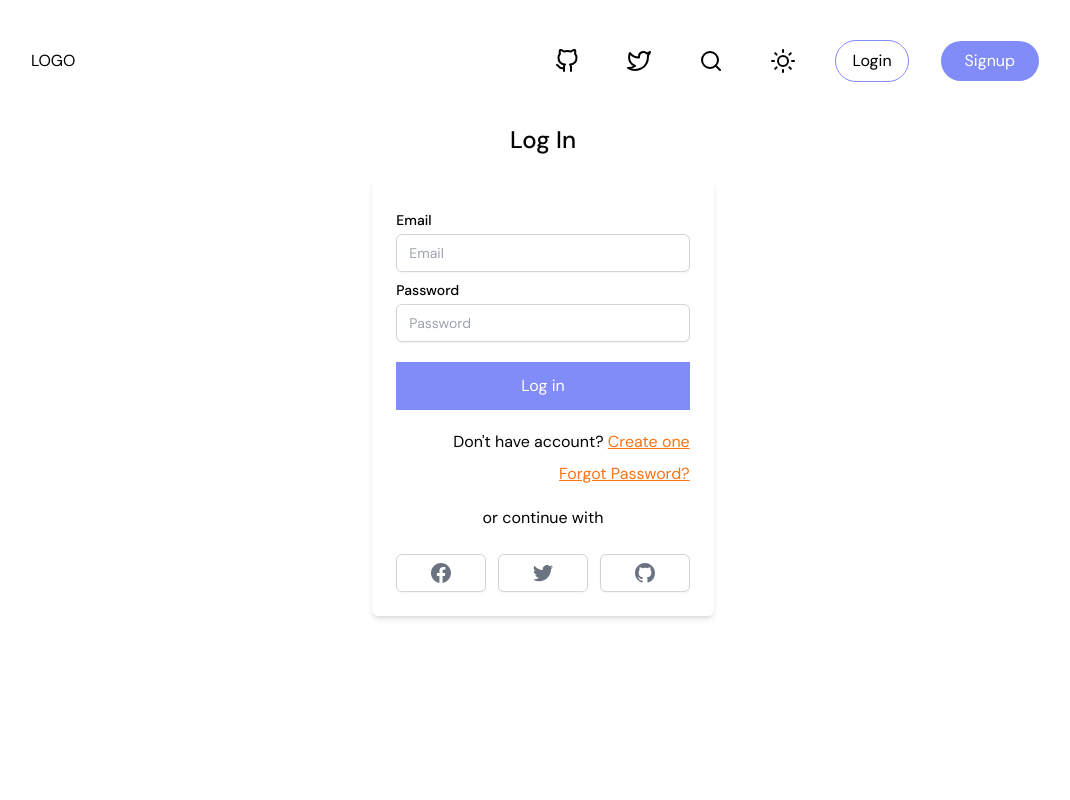
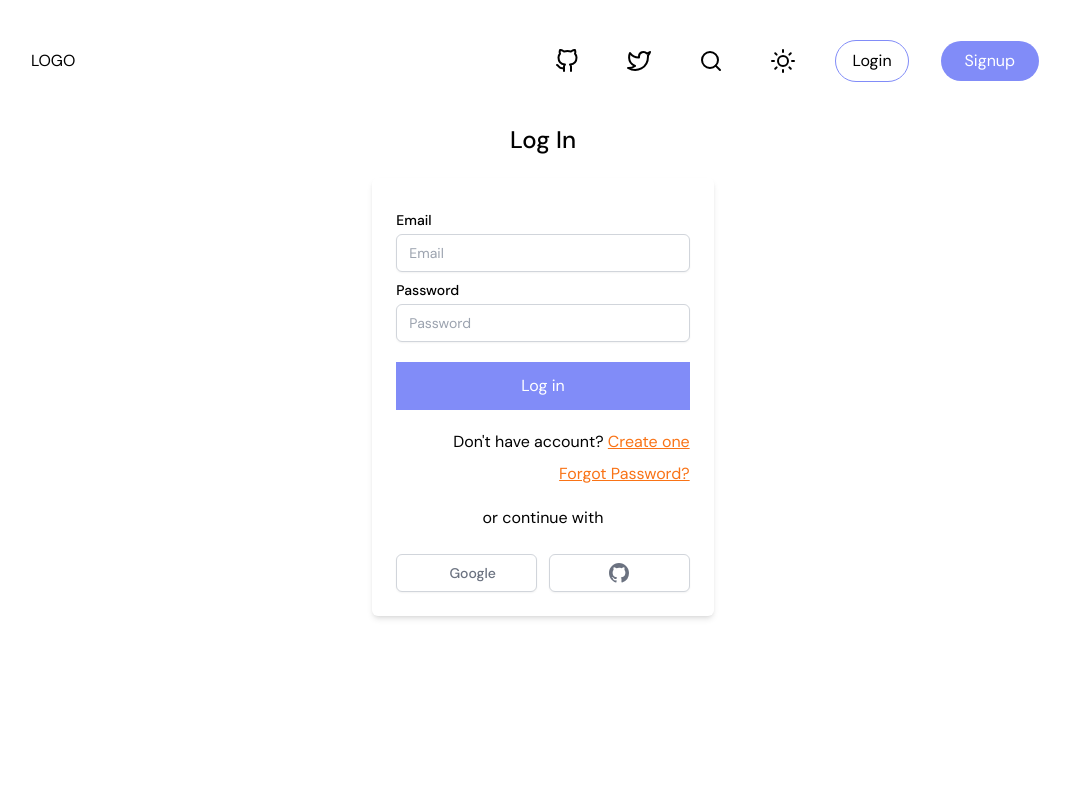
Before and after one commit to alsongarbuja/notetal, a Next.js app: page /auth/login in a window 1280 px wide. Shown: the top 800 px of the page, without its empty margins (97-1167 px from the left). Built offline with nearby package versions, Linux system fonts and the light colour scheme.

Commit message:
UI: update social logins to have google but not facebook and twitter

```diff
--- a/pages/auth/login.tsx
+++ b/pages/auth/login.tsx
@@ -74,42 +74,22 @@ const Login = () => {
           or continue with
           {/* <hr /> */}
         </p>
-        <div className="mt-6 grid grid-cols-3 gap-3">
+        <div className="mt-6 grid grid-cols-2 gap-3">
           <div>
             <a
               href="#"
               className="w-full inline-flex justify-center py-2 px-4 border border-gray-300 rounded-md shadow-sm bg-white text-sm font-medium text-gray-500 hover:bg-gray-50"
             >
-              <span className="sr-only">Sign in with Facebook</span>
-              <svg
-                className="w-5 h-5"
-                aria-hidden="true"
-                fill="currentColor"
-                viewBox="0 0 20 20"
-              >
-                <path
-                  fillRule="evenodd"
-                  d="M20 10c0-5.523-4.477-10-10-10S0 4.477 0 10c0 4.991 3.657 9.128 8.438 9.878v-6.987h-2.54V10h2.54V7.797c0-2.506 1.492-3.89 3.777-3.89 1.094 0 2.238.195 2.238.195v2.46h-1.26c-1.243 0-1.63.771-1.63 1.562V10h2.773l-.443 2.89h-2.33v6.988C16.343 19.128 20 14.991 20 10z"
-                  clipRule="evenodd"
-                />
-              </svg>
-            </a>
-          </div>
-
-          <div>
-            <a
-              href="#"
-              className="w-full inline-flex justify-center py-2 px-4 border border-gray-300 rounded-md shadow-sm bg-white text-sm font-medium text-gray-500 hover:bg-gray-50"
-            >
-              <span className="sr-only">Sign in with Twitter</span>
-              <svg
+              <span className="sr-only">Sign in with Google</span>
+              {/* <svg
                 className="w-5 h-5"
                 aria-hidden="true"
                 fill="currentColor"
                 viewBox="0 0 20 20"
               >
                 <path d="M6.29 18.251c7.547 0 11.675-6.253 11.675-11.675 0-.178 0-.355-.012-.53A8.348 8.348 0 0020 3.92a8.19 8.19 0 01-2.357.646 4.118 4.118 0 001.804-2.27 8.224 8.224 0 01-2.605.996 4.107 4.107 0 00-6.993 3.743 11.65 11.65 0 01-8.457-4.287 4.106 4.106 0 001.27 5.477A4.073 4.073 0 01.8 7.713v.052a4.105 4.105 0 003.292 4.022 4.095 4.095 0 01-1.853.07 4.108 4.108 0 003.834 2.85A8.233 8.233 0 010 16.407a11.616 11.616 0 006.29 1.84" />
-              </svg>
+              </svg> */}
+              <span className="ml-3">Google</span>
             </a>
           </div>
 
--- a/pages/auth/register.tsx
+++ b/pages/auth/register.tsx
@@ -106,14 +106,14 @@ const Register = () => {
           or continue with
           {/* <hr /> */}
         </p>
-        <div className="mt-6 grid grid-cols-3 gap-3">
+        <div className="mt-6 grid grid-cols-2 gap-3">
           <div>
             <a
               href="#"
               className="w-full inline-flex justify-center py-2 px-4 border border-gray-300 rounded-md shadow-sm bg-white text-sm font-medium text-gray-500 hover:bg-gray-50"
             >
-              <span className="sr-only">Sign in with Facebook</span>
-              <svg
+              <span className="sr-only">Sign in with Google</span>
+              {/* <svg
                 className="w-5 h-5"
                 aria-hidden="true"
                 fill="currentColor"
@@ -121,27 +121,11 @@ const Register = () => {
               >
                 <path
                   fillRule="evenodd"
-                  d="M20 10c0-5.523-4.477-10-10-10S0 4.477 0 10c0 4.991 3.657 9.128 8.438 9.878v-6.987h-2.54V10h2.54V7.797c0-2.506 1.492-3.89 3.777-3.89 1.094 0 2.238.195 2.238.195v2.46h-1.26c-1.243 0-1.63.771-1.63 1.562V10h2.773l-.443 2.89h-2.33v6.988C16.343 19.128 20 14.991 20 10z"
+                  d=""
                   clipRule="evenodd"
                 />
-              </svg>
-            </a>
-          </div>
-
-          <div>
-            <a
-              href="#"
-              className="w-full inline-flex justify-center py-2 px-4 border border-gray-300 rounded-md shadow-sm bg-white text-sm font-medium text-gray-500 hover:bg-gray-50"
-            >
-              <span className="sr-only">Sign in with Twitter</span>
-              <svg
-                className="w-5 h-5"
-                aria-hidden="true"
-                fill="currentColor"
-                viewBox="0 0 20 20"
-              >
-                <path d="M6.29 18.251c7.547 0 11.675-6.253 11.675-11.675 0-.178 0-.355-.012-.53A8.348 8.348 0 0020 3.92a8.19 8.19 0 01-2.357.646 4.118 4.118 0 001.804-2.27 8.224 8.224 0 01-2.605.996 4.107 4.107 0 00-6.993 3.743 11.65 11.65 0 01-8.457-4.287 4.106 4.106 0 001.27 5.477A4.073 4.073 0 01.8 7.713v.052a4.105 4.105 0 003.292 4.022 4.095 4.095 0 01-1.853.07 4.108 4.108 0 003.834 2.85A8.233 8.233 0 010 16.407a11.616 11.616 0 006.29 1.84" />
-              </svg>
+              </svg> */}
+              <span className="ml-3">Google</span>
             </a>
           </div>
 
```
